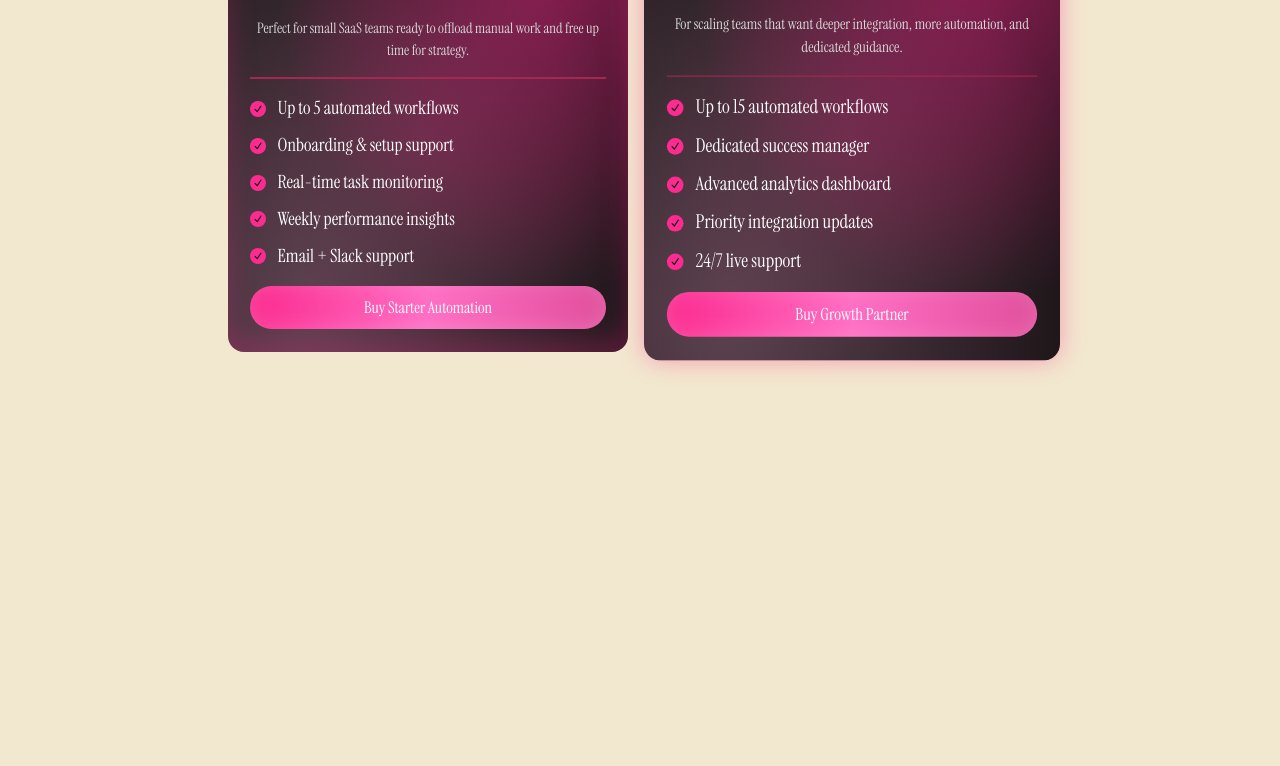
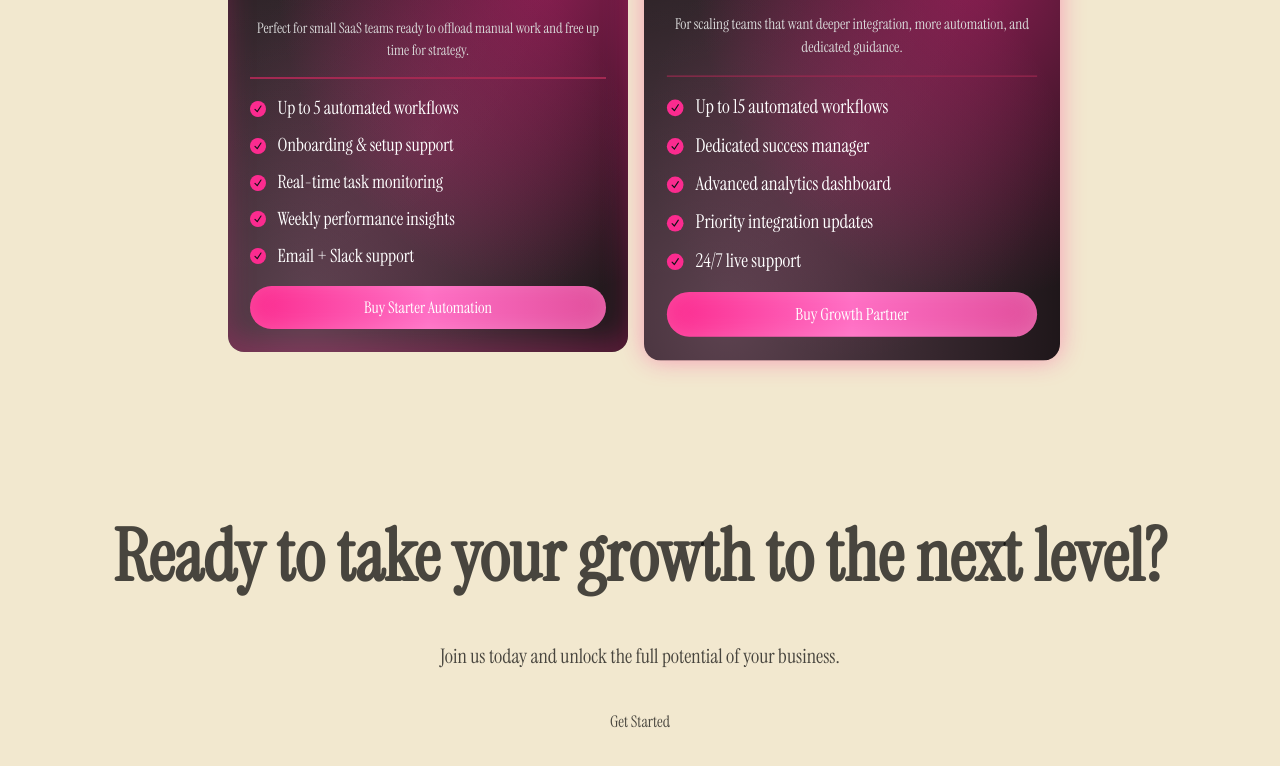
Before and after one commit to FahadBinQaiser/Parallax, a React (Vite) app: page / in a window 1280 px wide. Shown: the part 4679-5445 px from the top of the page. Before the commit the page ends 5111 px from the top, so only its background shows below. Built offline with nearby package versions, Linux system fonts and the light colour scheme.

Commit message:
Cta section started

```diff
--- a/src/App.jsx
+++ b/src/App.jsx
@@ -8,6 +8,7 @@ import SolutionSection from "./components/SolutionSection/SolutionSection";
 import FeatureSection from "./components/FeatureSection/FeatureSection";
 import TestimonialSection from "./components/TestimonialSection/TestimonialSection";
 import PricingSection from "./components/PricingSection/PricingSection";
+import CtaSection from "./components/CtaSection/CtaSection";
 
 function App() {
   return (
@@ -20,6 +21,7 @@ function App() {
       <FeatureSection />
       <TestimonialSection />
       <PricingSection />
+      <CtaSection />
     </>
   );
 }
--- /dev/null
+++ b/src/components/CtaSection/CtaSection.jsx
@@ -0,0 +1,19 @@
+import React from "react";
+
+export default function CtaSection() {
+  return (
+    <section className="py-16 sm:py-20 text-[#000000]/70 pricing-section">
+      <div className="max-w-7xl mx-auto space-y-10 px-4 sm:px-6 text-center">
+        <h2 className="text-balance text-5xl md:text-6xl lg:text-7xl font-bold leading-tight">
+          Ready to take your growth to the next level?
+        </h2>
+        <p className="text-lg md:text-xl">
+          Join us today and unlock the full potential of your business.
+        </p>
+        <div className="flex justify-center">
+          <button className="btn-primary">Get Started</button>
+        </div>
+      </div>
+    </section>
+  );
+}
```
